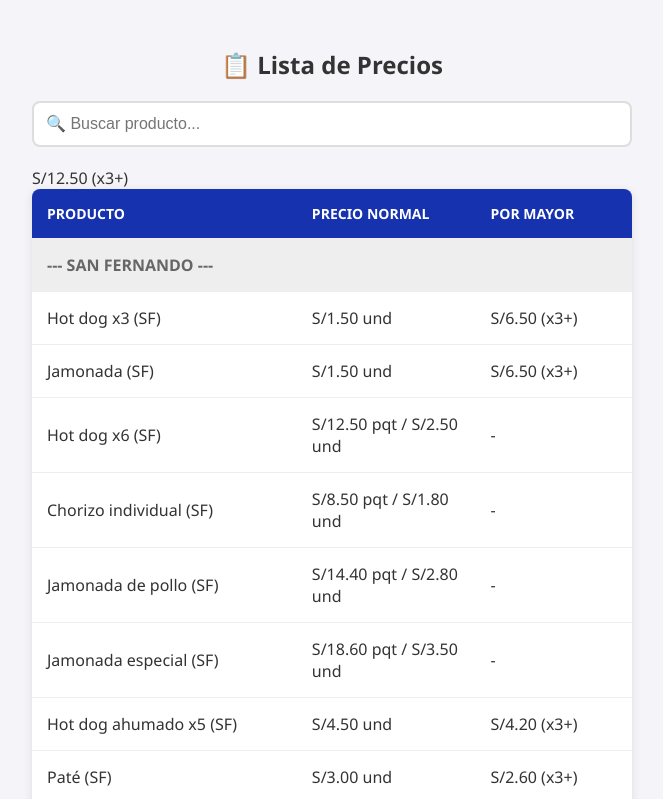
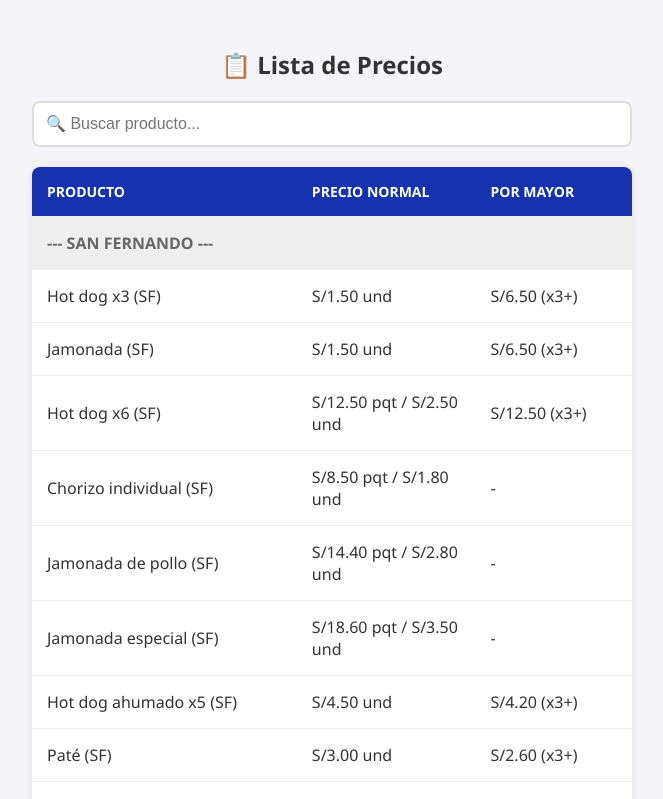
Before and after one commit to renzodurand/just-prices, a plain HTML site: page index.html in a window 1280 px wide. Shown: the top 799 px of the page, without its empty margins (308-971 px from the left). Drawn offline with Linux system fonts and the light colour scheme.

Commit message:
fix: corregir texto.

```diff
--- a/index.html
+++ b/index.html
@@ -25,7 +25,7 @@
                 <tr class="marca-header"><td colspan="3">--- SAN FERNANDO ---</td></tr>
                 <tr><td>Hot dog x3 (SF)</td><td>S/1.50 und</td><td>S/6.50 (x3+)</td></tr>
                 <tr><td>Jamonada (SF)</td><td>S/1.50 und</td><td>S/6.50 (x3+)</td></tr>
-                <tr><td>Hot dog x6 (SF)</td><td>S/12.50 pqt / S/2.50 und</td>S/12.50 (x3+)<td>-</td></tr>
+                <tr><td>Hot dog x6 (SF)</td><td>S/12.50 pqt / S/2.50 und</td><td>S/12.50 (x3+)</td></tr>
                 <tr><td>Chorizo individual (SF)</td><td>S/8.50 pqt / S/1.80 und</td><td>-</td></tr>
                 <tr><td>Jamonada de pollo (SF)</td><td>S/14.40 pqt / S/2.80 und</td><td>-</td></tr>
                 <tr><td>Jamonada especial (SF)</td><td>S/18.60 pqt / S/3.50 und</td><td>-</td></tr>
```
